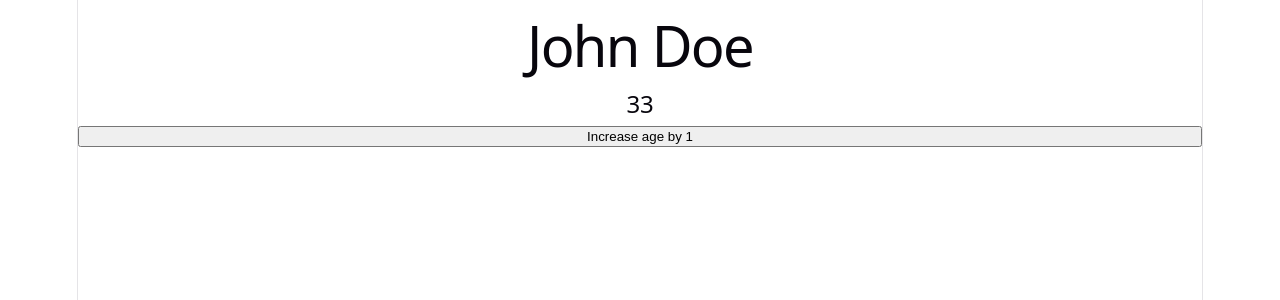
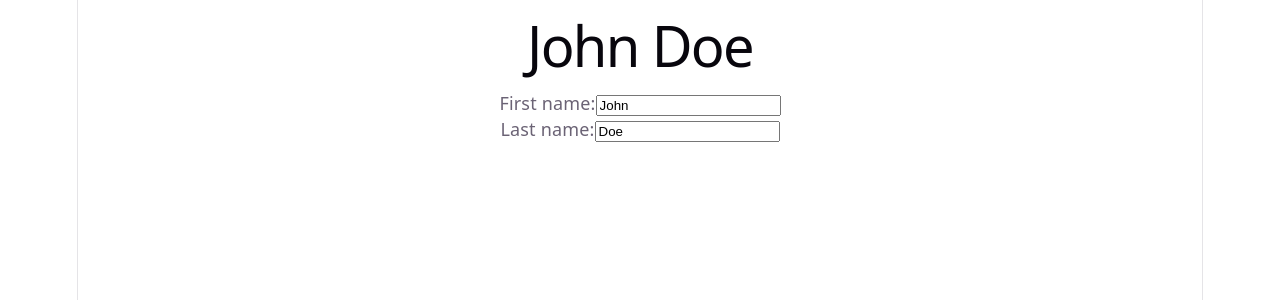
Before and after one commit to richardlucas761/odin-my-first-react-app, a React (Vite) app in the folder odin-my-first-react-app/: page / in a window 1280 px wide. Shown: the top 300 px of the page. Built offline with nearby package versions, Linux system fonts and the light colour scheme.

Commit message:
Modify to enable changing both first and last name, using state.

```diff
--- a/odin-my-first-react-app/src/Person.jsx
+++ b/odin-my-first-react-app/src/Person.jsx
@@ -1,23 +1,28 @@
 import { useState } from 'react';
 
-// TODO: Add two separate input fields for the first name and the last name.
-// Either of these should be able to update the full name in the h1 element with every keystroke.
+// See : https://react.dev/reference/react-dom/components/input#controlling-an-input-with-a-state-variable
 
 function Person() {
-    const [person, setPerson] = useState({ firstName: "John", lastName: "Doe", age: 33 });
-
-    const handleIncreaseAge = () => {
-        // copy the existing person object into a new object
-        // while updating the age property
-        const newPerson = { ...person, age: person.age + 1 };
-        setPerson(newPerson);
-    };
+    const [firstName, setFirstName] = useState('John');
+    const [lastName, setLastName] = useState('Doe');
 
     return (
         <>
-            <h1>{person.firstName} {person.lastName}</h1>
-            <h2>{person.age}</h2>
-            <button onClick={handleIncreaseAge}>Increase age by 1</button>
+            <h1>{firstName} {lastName}</h1>
+            <label>
+                First name:
+                <input
+                    value={firstName}
+                    onChange={e => setFirstName(e.target.value)}
+                />
+            </label>
+            <label>
+                Last name:
+                <input
+                    value={lastName}
+                    onChange={e => setLastName(e.target.value)}
+                />
+            </label>
         </>
     );
 }
```
